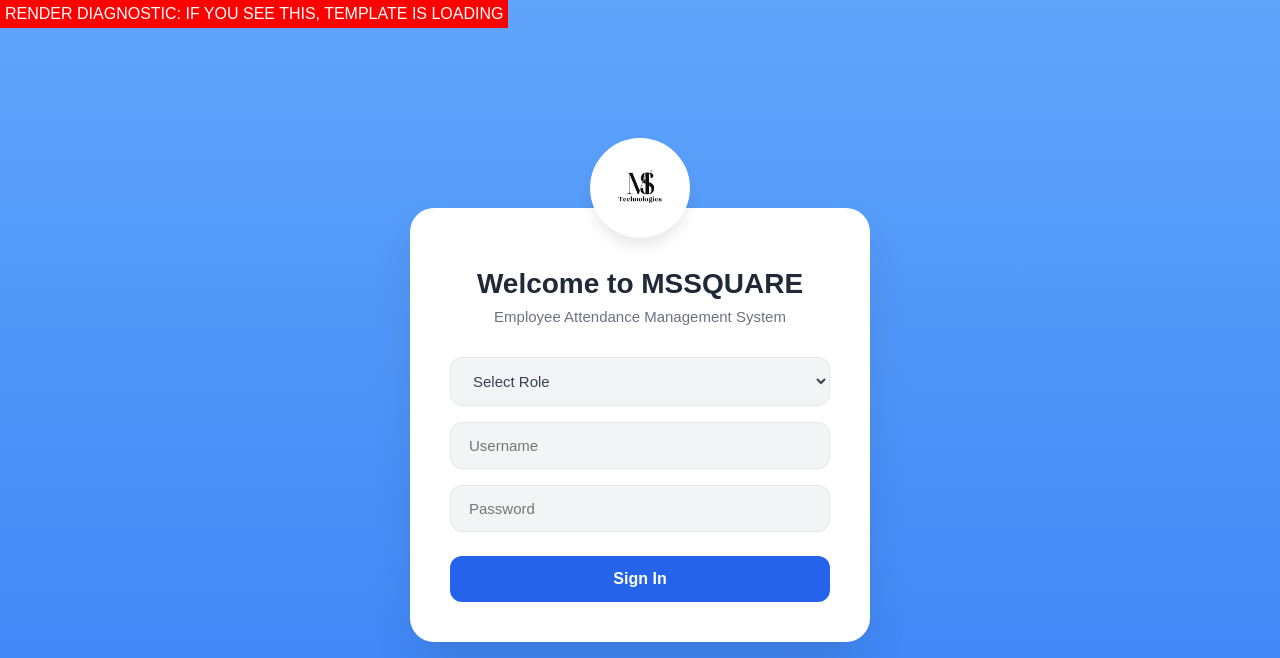
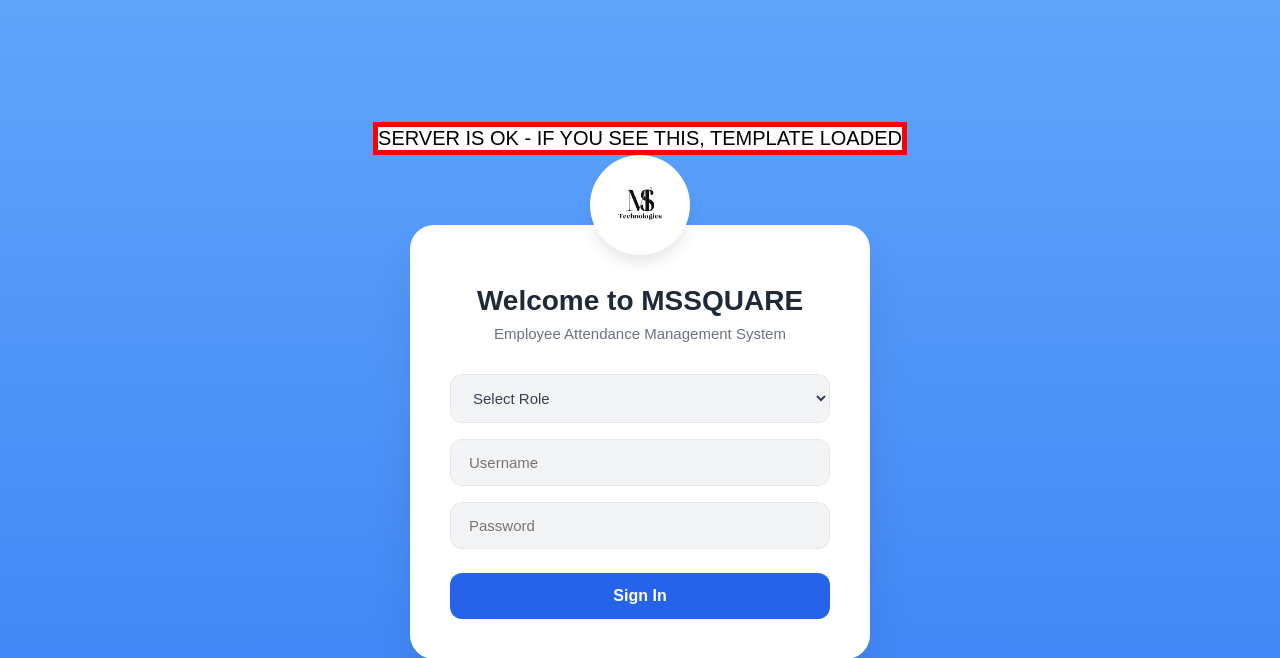
Before and after one commit to satyasriaryadeepak/mssattendance, a Flask app: page / in a window 1280 px wide. Shown: the top 658 px of the page. Run offline with Flask 3, Linux system fonts and the light colour scheme.

Commit message:
remove the ipper tag

```diff
--- a/app.py
+++ b/app.py
@@ -20,6 +20,7 @@ def get_db_connection():
 
 @app.route("/")
 def home():
+    print("DEBUG: Home route accessed /", flush=True)
     return render_template("login.html")
 
 
--- a/templates/login.html
+++ b/templates/login.html
@@ -7,7 +7,8 @@
     <link rel="stylesheet" href="{{ url_for('static', filename='css/style.css') }}">
 </head>
 <body class="new-login-body">
-    <div style="position: fixed; top: 0; left: 0; background: red; color: white; padding: 5px; z-index: 10000;">RENDER DIAGNOSTIC: IF YOU SEE THIS, TEMPLATE IS LOADING</div>
+    <!-- SIMPLE DIAGNOSTIC -->
+    <div style="color: black; background: white; font-size: 20px; border: 5px solid red;">SERVER IS OK - IF YOU SEE THIS, TEMPLATE LOADED</div>
 
     <div class="new-login-container">
         <div class="login-logo-circle">
```
Also changed, not shown: 1 other file.
